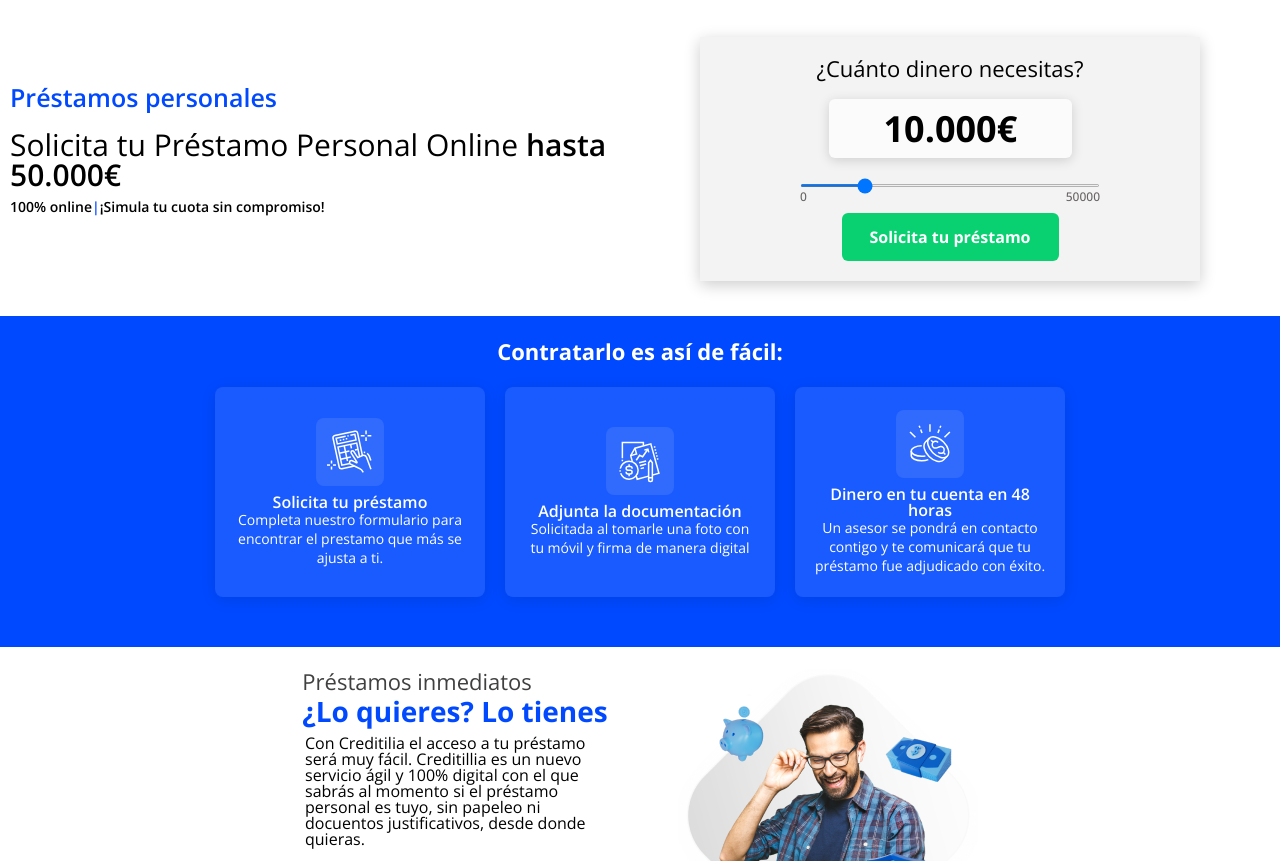
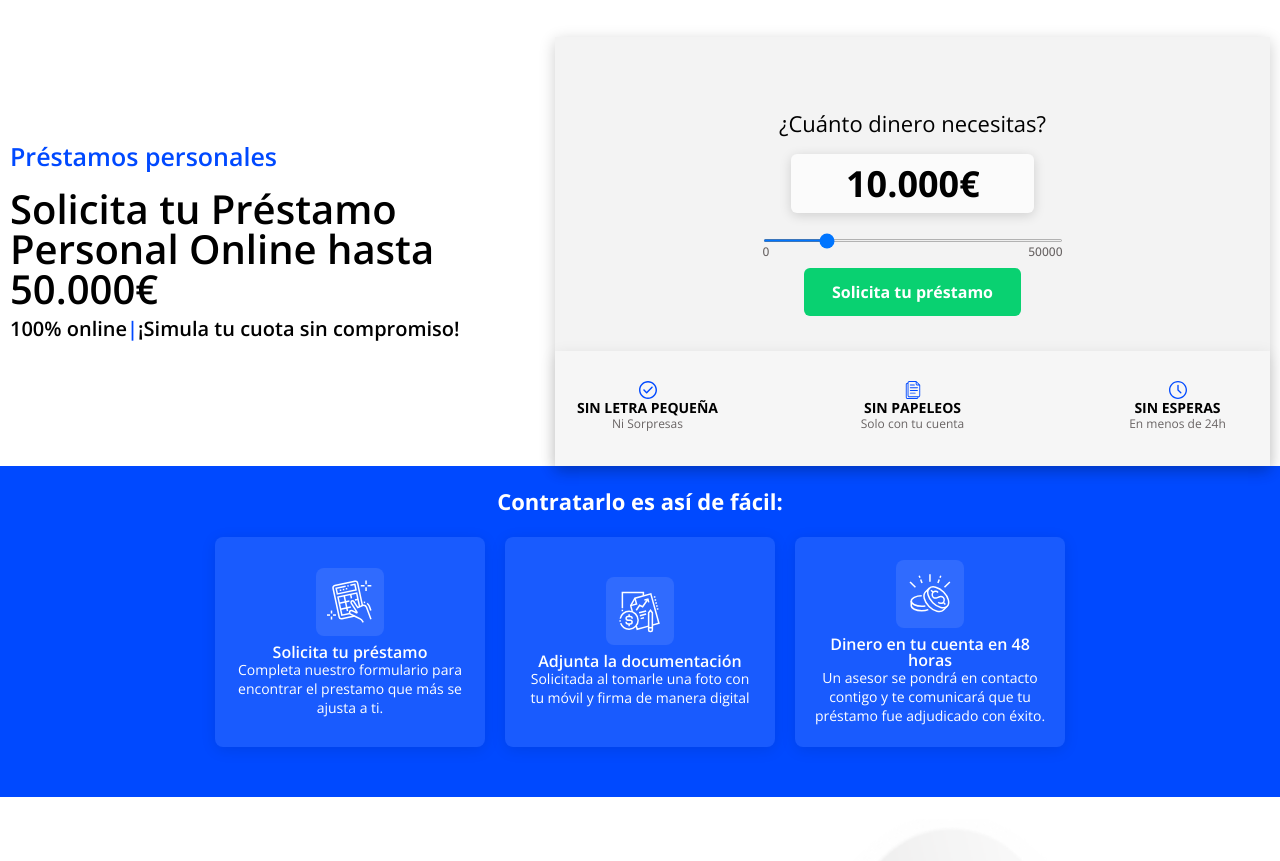
Before and after one commit to TeryaevAndrey/credetilia, a website built with webpack: page src/index.html in a window 1280 px wide. Shown: the part 70-931 px from the top of the page. Built offline with nearby package versions, Linux system fonts and the light colour scheme.

Commit message:
adaptive-fix

```diff
--- a/src/css/main-page.css
+++ b/src/css/main-page.css
@@ -515,7 +515,7 @@
   width: 100%;
   background-color: #F8F8F899;
   box-shadow: 0px 4px 15px rgba(0, 0, 0, 0.1);
-  padding: 30px 70px;
+  padding: 30px 20px;
 }
 
 .advantages__item {
@@ -537,6 +537,7 @@
   font-size: 12px;
   font-weight: 400;
   color: #696464;
+  margin-top: 3px;
 }
 
 @media(min-width: 875px) {
@@ -593,6 +594,10 @@
     font-size: 30px;
   }
 
+  .banner__header-subtext {
+    font-size: 20px;
+  }
+
   .banner__form {
     max-width: 500px;
     width: 100%;
@@ -603,6 +608,69 @@
 
   .banner__header-subtext {
     display: flex;
+  }
+
+  .blog__item {
+    max-width: 100%;
+    min-height: 445px;
+  }
+
+  .blog__item-text {
+    font-size: 16px;
+  }
+}
+
+@media(min-width: 1150px) {
+  .banner {
+    padding-bottom: 0;
+  }
+
+  .banner__inner {
+    justify-content: space-between;
+  }
+
+  .banner__form {
+    max-width: 730px;
+    padding-top: 75px;
+    padding-bottom: 0;
+  }
+
+  .banner__header-title {
+    font-size: 40px;
+    font-weight: 600;
+  }
+
+  .advantages__list {
+    display: flex;
+    margin-top: 35px;
+  }
+
+  .advantages__item {
+    width: 145px;
+  }
+
+  .credits__inner {
+    gap: 70px;
+  }
+
+  .credits__img {
+    width: 500px;
+  }
+
+  .credits__info {
+    max-width: 550px;
+    width: 100%;
+  }
+
+  .credits__info-text {
+    margin: 10px 0 0 0 !important;
+    max-width: 100%;
+    font-size: 18px;
+    line-height: 24px;
+  }
+
+  .credits__info-text:last-of-type {
+    margin-top: 20px;
   }
 }
 
--- a/src/index.html
+++ b/src/index.html
@@ -442,8 +442,7 @@
                       económicos.
                     </h3>
                     <p class="blog__item-text">
-                      ¿A quién no se le ha roto un electrodoméstico? ¿O
-                      querer...
+                      ¿A quién no se le ha roto un electrodoméstico?  ¿O querer  comprar un mueble nuevo para nuestra casa? Los motivos por lo cuales la gente solicita...
                     </p>
                     <a class="blog__item-link" href="#"> LEER MÁS </a>
                   </div>
@@ -460,8 +459,7 @@
                       económicos.
                     </h3>
                     <p class="blog__item-text">
-                      ¿A quién no se le ha roto un electrodoméstico? ¿O
-                      querer...
+                      ¿A quién no se le ha roto un electrodoméstico?  ¿O querer  comprar un mueble nuevo para nuestra casa? Los motivos por lo cuales la gente solicita...
                     </p>
                     <a class="blog__item-link" href="#"> LEER MÁS </a>
                   </div>
@@ -478,8 +476,7 @@
                       económicos.
                     </h3>
                     <p class="blog__item-text">
-                      ¿A quién no se le ha roto un electrodoméstico? ¿O
-                      querer...
+                      ¿A quién no se le ha roto un electrodoméstico?  ¿O querer  comprar un mueble nuevo para nuestra casa? Los motivos por lo cuales la gente solicita...
                     </p>
                     <a class="blog__item-link" href="#"> LEER MÁS </a>
                   </div>
--- a/src/scripts/range.js
+++ b/src/scripts/range.js
@@ -12,12 +12,11 @@
 });
 
 rangeValue.addEventListener("input", (e) => {
-  rangeInput.value = e.target.value;
+  rangeInput.value = parseInt(e.target.value);
 });
 
 submitRange.addEventListener("click", (e) => {
   e.preventDefault();
 
   window.location.href="form.html"
-  console.log("clasd")
 });
--- a/src/scripts/sliders.js
+++ b/src/scripts/sliders.js
@@ -15,6 +15,11 @@
   breakpoints: {
     600: {
       slidesPerView: 2.3
+    },
+
+    875: {
+      slidesPerView: 3,
+      spacebetween: "1"
     }
   }
 });
```
